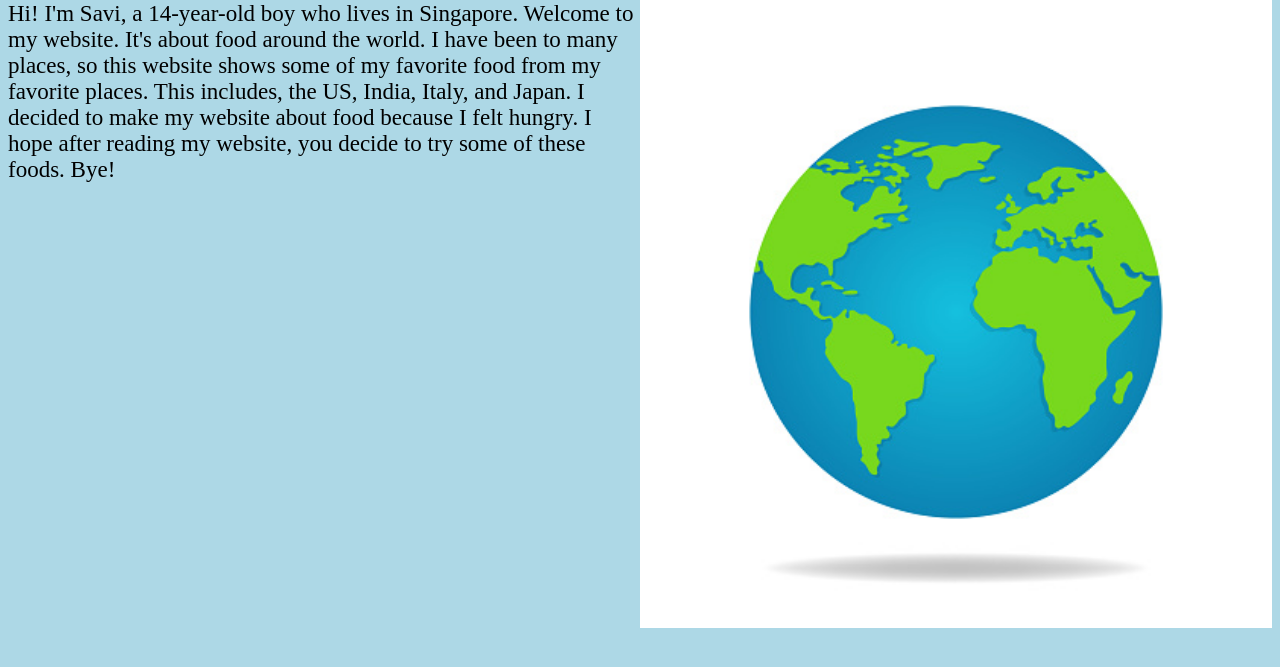
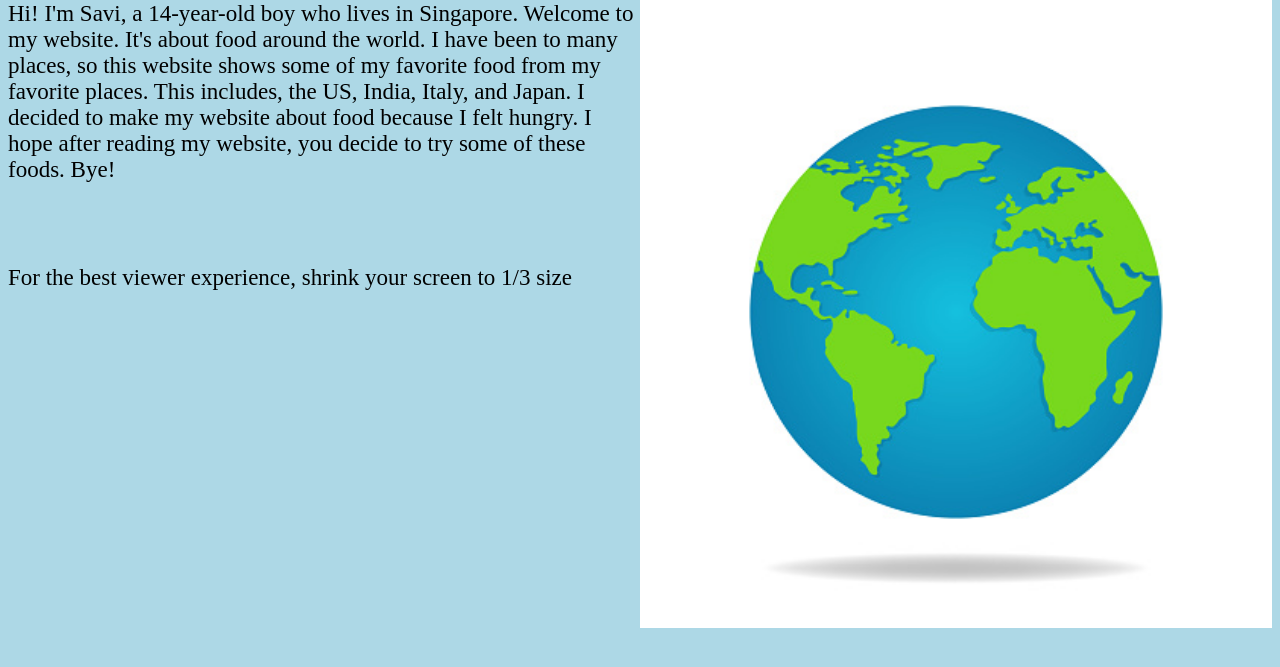
Before and after one commit to Savi-Swarup/Savi-Swarup.github.io, a plain HTML site: page index.html in a window 1280 px wide. Shown: the part 95-762 px from the top of the page. Drawn offline with Linux system fonts and the light colour scheme.

Commit message:
Update index.html

```diff
--- a/index.html
+++ b/index.html
@@ -18,8 +18,10 @@
     <h3 style="font-size:23px;font-weight:1;">Hi! I'm Savi, a 14-year-old boy who lives in Singapore. Welcome to my website. It's about food around the world. I have been to many places, so this website shows some of my favorite food from my favorite places. This includes, the US, India, Italy, and Japan. I decided to make my website about food because I felt hungry. I hope after reading my website, you decide to try some of these foods. Bye!</h3>
 
 
+    <br>
+    <br>
 
-
+    <h3 style="font-size:23px;font-weight:1;">For the best viewer experience, shrink your screen to 1/3 size<h3>
 
   </body>
 </html>
```
